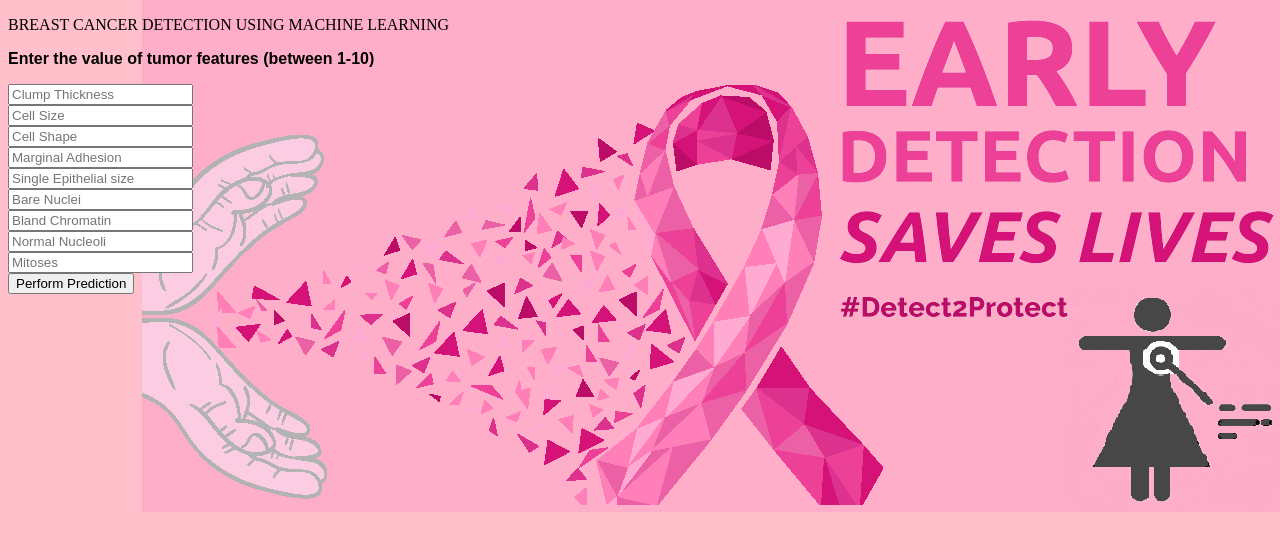
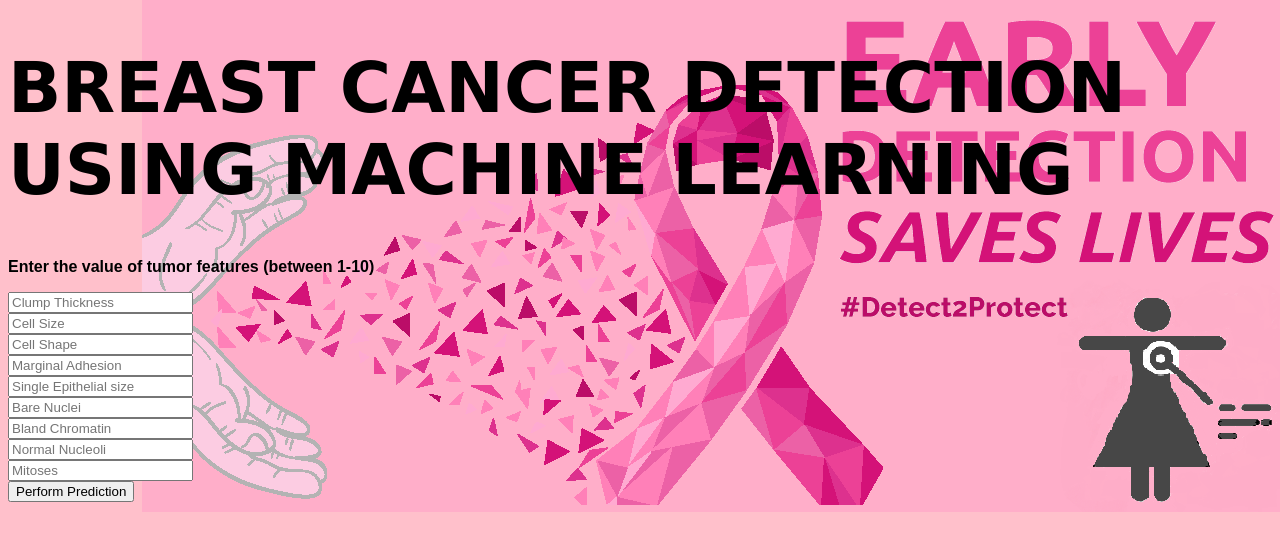
Before and after one commit to prathibha07/Breast-Cancer-Detection, a Flask app: page / in a window 1280 px wide. Shown: the top 551 px of the page. Run offline with Flask 2, Linux system fonts and the light colour scheme; parts of the project's set-up code (start-up, migrations or seed data) failed here and were passed over.

Commit message:
Update index.html

```diff
--- a/templates/index.html
+++ b/templates/index.html
@@ -42,7 +42,7 @@
  <div class="login">
 <head>
 <style>
-	h1 { font-size: 30px;
+	h1 { font-size: 70px;
 	 font-family: "Verdana", Verdana;
 	 }
 	 p.a {
@@ -54,7 +54,7 @@
 	 <body>
 
     <!-- Get input to predict cancer -->
-	 <p> </h1> BREAST CANCER DETECTION USING MACHINE LEARNING </h1></p>
+	 <p> <strong> <h1> BREAST CANCER DETECTION USING MACHINE LEARNING </h1> </strong> </p>
 <!--div style="height:300px;background-color:#DB7093;"-->
     <div>
     <form action="{{ url_for('predict')}}" method="POST">
```
